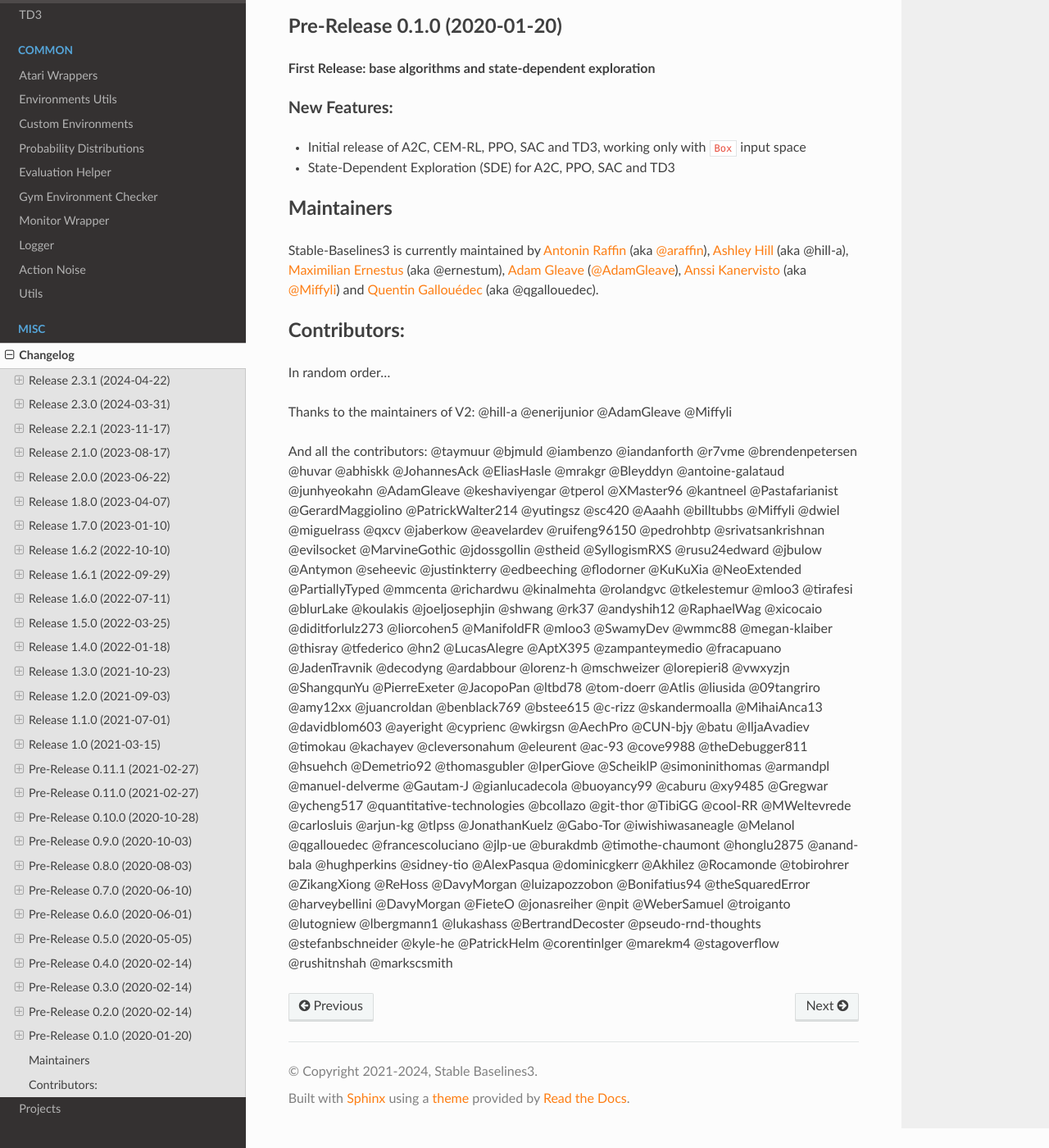
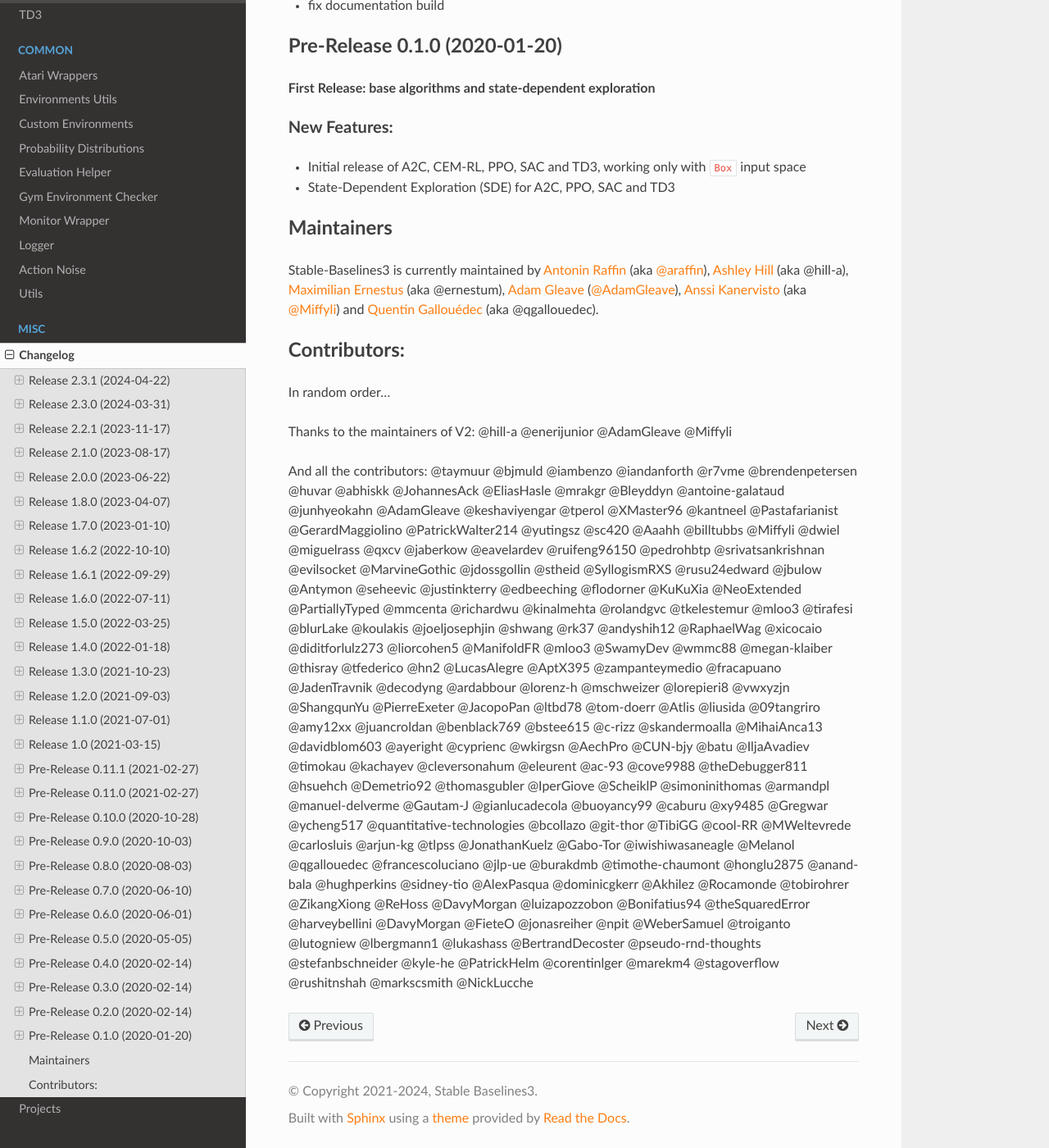
Before and after one commit to DLR-RM/stable-baselines3, a Sphinx documentation site: the page built from docs/misc/changelog.rst, in a window 1280 px wide and 1400 px high, scrolled down 38382 px. Shown: the whole window at 82% size. Built offline with Sphinx 7.4.7 and the Read the Docs theme 2.0.0, drawn with Linux system fonts in a browser that asks for light colours; pages that are not in the unit, such as notebooks, are missing from menus; some of the changed text lies outside the part shown.

Commit message:
updated changelog

```diff
--- a/docs/misc/changelog.rst
+++ b/docs/misc/changelog.rst
@@ -1606,4 +1607,4 @@
 @anand-bala @hughperkins @sidney-tio @AlexPasqua @dominicgkerr @Akhilez @Rocamonde @tobirohrer @ZikangXiong @ReHoss
 @DavyMorgan @luizapozzobon @Bonifatius94 @theSquaredError @harveybellini @DavyMorgan @FieteO @jonasreiher @npit @WeberSamuel @troiganto
 @lutogniew @lbergmann1 @lukashass @BertrandDecoster @pseudo-rnd-thoughts @stefanbschneider @kyle-he @PatrickHelm @corentinlger
-@marekm4 @stagoverflow @rushitnshah @markscsmith
+@marekm4 @stagoverflow @rushitnshah @markscsmith @NickLucche
```
Also changed, not shown: other parts of docs/misc/changelog.rst (+1 -0 lines).
